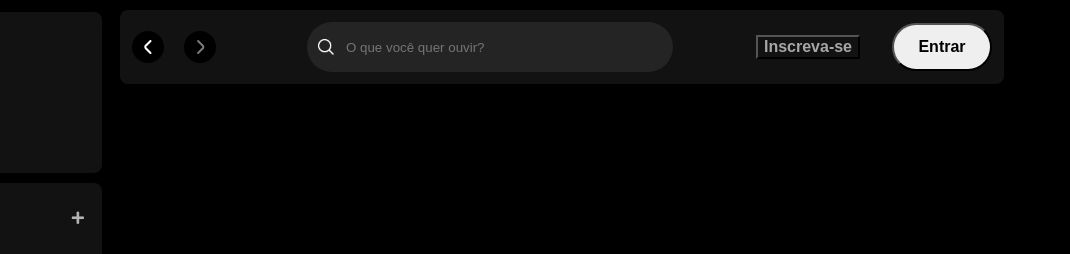
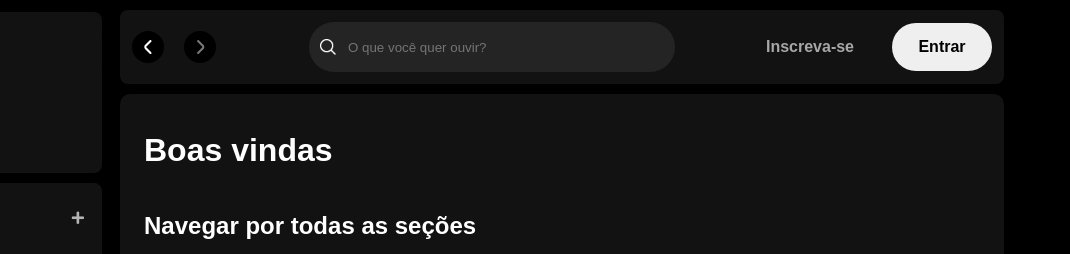
Before and after one commit to Jcsner/spotify-imersao-alura, a plain HTML site: page index.html in a window 1280 px wide. Shown: the top 254 px of the page, 210-1280 px from the left. Drawn offline with Linux system fonts and the light colour scheme.

Commit message:
Adicionando a aba principal (playlists) e pequenas correções

```diff
--- a/index.html
+++ b/index.html
@@ -38,6 +38,9 @@
                     </li>
                 </ul>
         </nav>
+
+        <!--Biblioteca-->
+
         <div class="library">
             <div class="library__content">
                 <button class="library__button">
@@ -87,7 +90,19 @@
                     <button class="login">Entrar</button>
                 </div>
             </nav>
+
+        <!--Playlist-->
+
+        <div class="playlist-container">
+            <div id="result-playlists">
+                <div class="playlist">
+                    <h1 id="greeting">Boas vindas</h1>
+                    <h2 class="greeting-subtitle">Navegar por todas as seções</h2>
+                </div>
+            </div>
         </div>
+        </div>
+
     </main>
 
     <!--Footer-->
--- a/src/styles/main-content.css
+++ b/src/styles/main-content.css
@@ -2,7 +2,7 @@
 
 .main-container{
     max-width: 80vw;
-    height: 100vh;
+    max-height: 100vh;
     margin-left: 320px;
     margin-right: 56px;
 }
@@ -81,6 +81,8 @@
     font-weight: 700;
     background-color: transparent;
     margin-right: 32px;
+    border: none;
+    cursor: pointer;
   }
 
   .header__login .login {
@@ -90,4 +92,34 @@
     font-size: 16px;
     font-weight: 700;
     border-radius: 40px;
+    border: none;
+    cursor: pointer;
   }
+
+  /* PLAYLIST */
+
+  .playlist-container{
+    height: 68vh;
+    overflow-y: auto;
+    padding-top: 16px;
+    margin: 10px;
+    border-radius: 10px;
+    background-color: #121212;
+  }
+
+  .playlist{
+    margin: 24px;
+  }
+
+  .playlist #greeting{
+    color: #fff;
+    font-size: 32px;
+    font-weight: 700;
+    margin-bottom: 48px;
+  }
+
+  .playlist .greeting-subtitle{
+    color: #fff;
+    font-size: 24px;
+    font-weight: 700;
+  }
```
